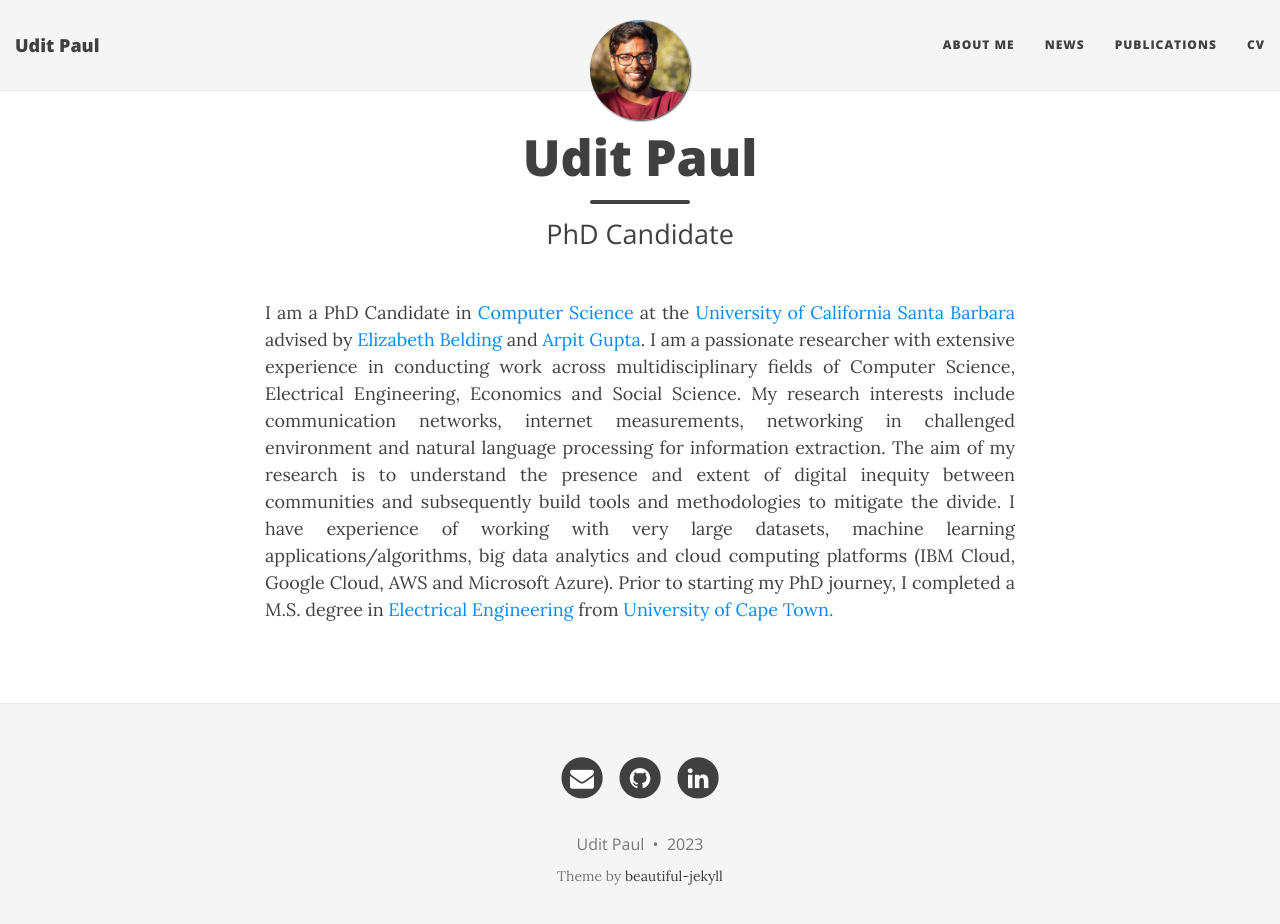
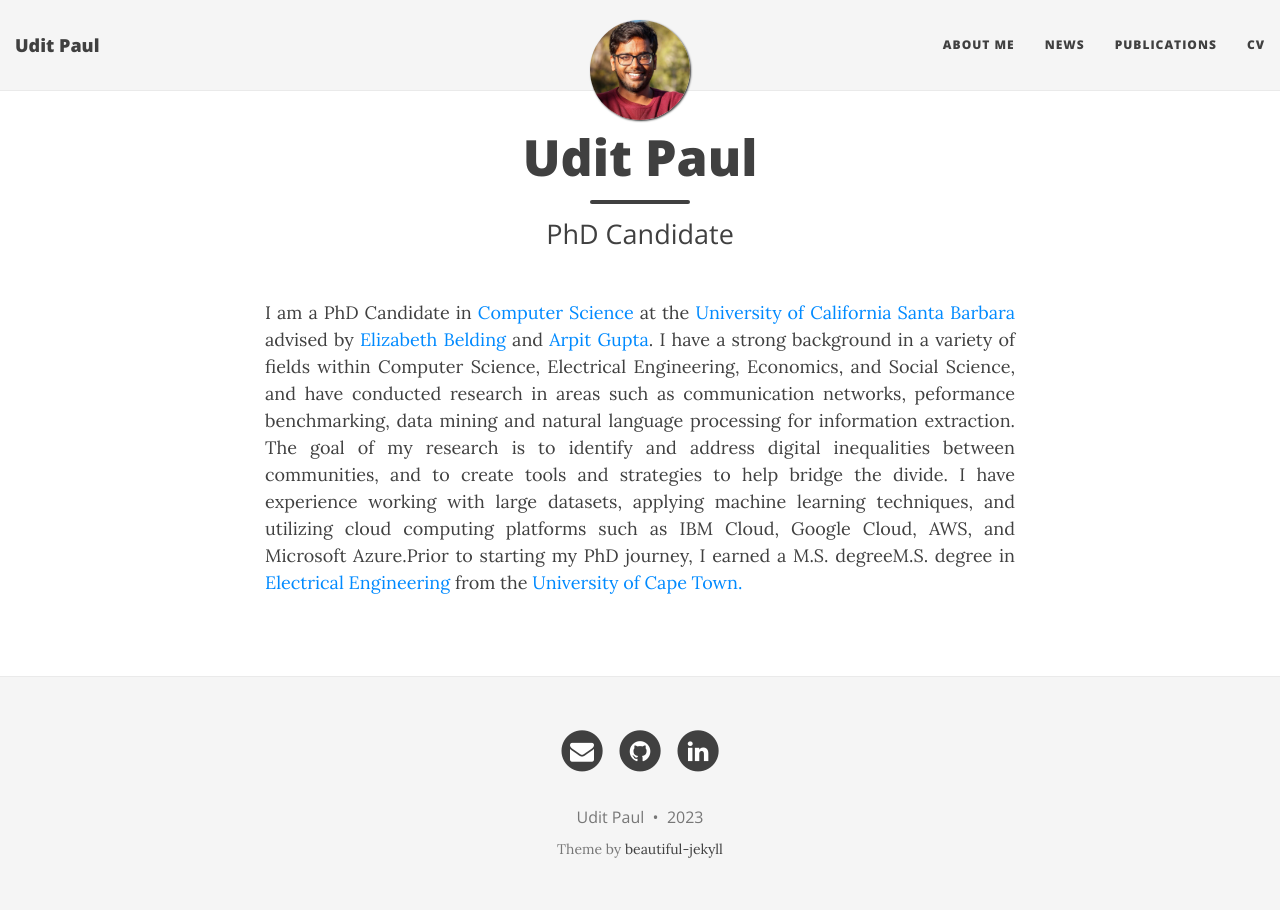
Before and after one commit to u-paul/u-paul.github.io, a Jekyll site: the page built from index.html, in a window 1280 px wide and 937 px high. Shown: the top 924 px of the window. Built offline with Jekyll 4.4.1, drawn with Linux system fonts in a browser that asks for light colours; nearby versions of some CDN libraries; the list of posts is cut into pages by our own code.

Commit message:
changed bio

```diff
--- a/index.html
+++ b/index.html
@@ -8,10 +8,4 @@
 <p align="justify">I am a PhD Candidate in <a href="https://www.cs.ucsb.edu/" target="_blank" rel="noopener noreferrer">Computer Science</a>
   at the <a href="https://www.ucsb.edu/" target="_blank" rel="noopener noreferrer">University of California Santa Barbara</a>
   advised by <a href="https://ebelding.cs.ucsb.edu/" target="_blank" rel="noopener noreferrer">Elizabeth Belding</a>
-  and <a href="https://sites.cs.ucsb.edu/~arpitgupta/" target="_blank" rel="noopener noreferrer">Arpit Gupta</a>. I am a passionate researcher with extensive
-  experience in conducting work across multidisciplinary fields of Computer Science, Electrical Engineering, Economics and Social Science.
-  My research interests include communication networks, internet measurements, networking in challenged environment and natural language processing for information extraction.
-  The aim of my research is to understand the presence and extent of digital inequity between communities and subsequently build tools and methodologies to mitigate the divide.
-  I have experience of working with very large datasets, machine learning applications/algorithms, big data analytics and cloud computing platforms (IBM Cloud, Google Cloud, AWS and Microsoft Azure).
-  Prior to starting my PhD journey, I completed a M.S. degree in <a href="http://www.ee.uct.ac.za/" target="_blank" rel="noopener noreferrer">Electrical Engineering</a> from
-  <a href="https://www.uct.ac.za/" target="_blank" rel="noopener noreferrer">University of Cape Town.</a> </p>
+  and <a href="https://sites.cs.ucsb.edu/~arpitgupta/" target="_blank" rel="noopener noreferrer">Arpit Gupta</a>.   I have a strong background in a variety of fields within Computer Science, Electrical Engineering, Economics, and Social Science, and have conducted research in areas such as communication networks, peformance benchmarking, data mining and natural language processing for information extraction. The goal of my research is to identify and address digital inequalities between communities, and to create tools and strategies to help bridge the divide. I have experience working with large datasets, applying machine learning techniques, and utilizing cloud computing platforms such as IBM Cloud, Google Cloud, AWS, and Microsoft Azure.Prior to starting my PhD journey, I earned a M.S. degreeM.S. degree in <a href="http://www.ee.uct.ac.za/" target="_blank" rel="noopener noreferrer">Electrical Engineering</a> from the <a href="https://www.uct.ac.za/" target="_blank" rel="noopener noreferrer">University of Cape Town.</a></p>
```
